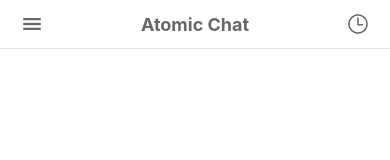
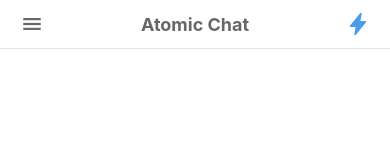
Before and after one commit to gui-zaf/atomic-ai, a React Native app: screen / in a window 390 px wide. Shown: the top 160 px of the page. Built offline with nearby package versions, Linux system fonts and the light colour scheme.

Commit message:
Change icon

```diff
--- a/components/Header.tsx
+++ b/components/Header.tsx
@@ -19,9 +19,9 @@ export const Header = () => {
 
       <TouchableOpacity style={styles.iconButton}>
         <Ionicons
-          name="time-outline"
+          name="flash"
           size={24}
-          color={colors.text}
+          color={colors.primary}
           style={styles.icon}
         />
       </TouchableOpacity>
```
